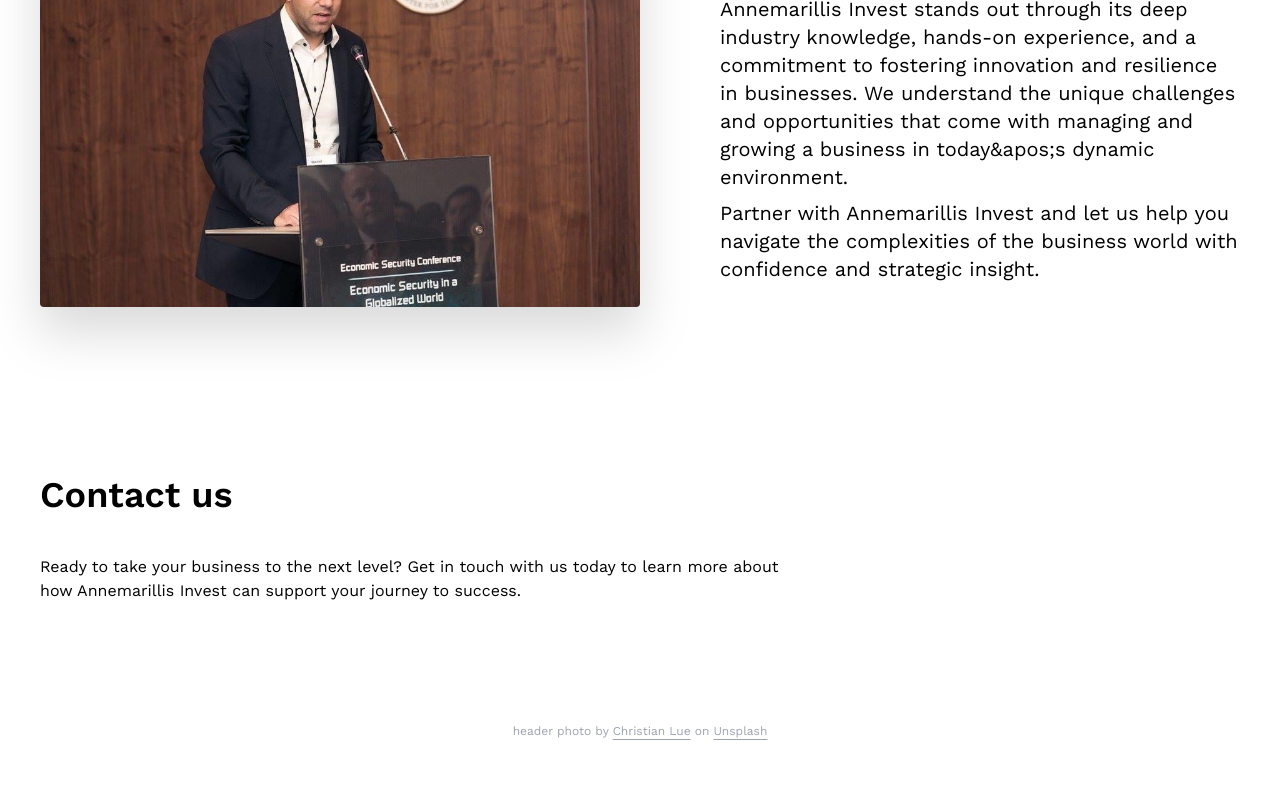
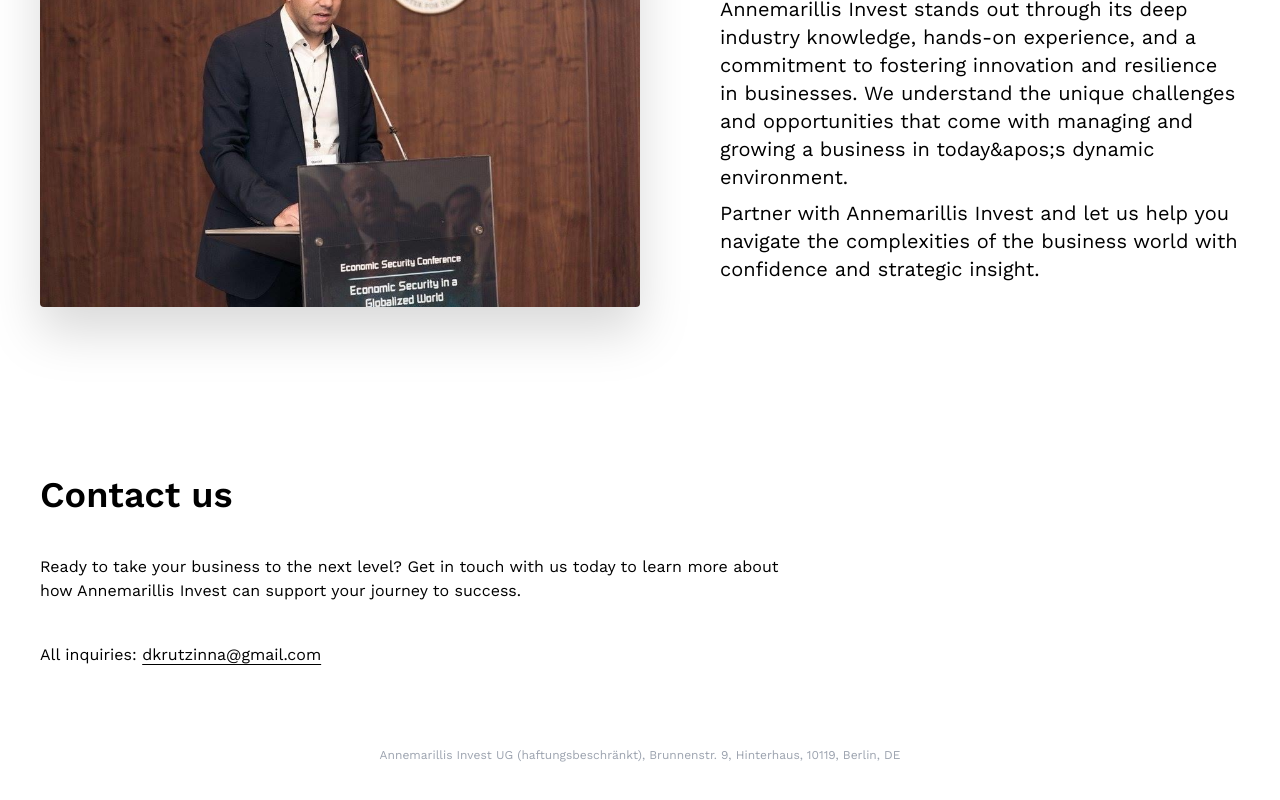
Before and after one commit to arsenyan/annemarilis-invest-web, a Next.js app: page / in a window 1280 px wide. Shown: the part 1852-2652 px from the top of the page. Built offline with nearby package versions, Linux system fonts and the light colour scheme.

Commit message:
small style updates and contact

```diff
--- a/app/components/Contact.tsx
+++ b/app/components/Contact.tsx
@@ -6,6 +6,9 @@ export default function Contact() {
          <h2 className="text-2xl lg:text-4xl font-semibold">Contact us</h2>
          <p className="max-w-3xl">Ready to take your business to the next level? Get in touch with us today to learn more about how Annemarillis Invest can support your journey to success.
          </p>
+         <p className="max-w-3xl">
+            All inquiries: <a href="dkrutzinna@gmail.com" className="underline underline-offset-4">dkrutzinna@gmail.com</a>
+         </p>
       </header>
    )
 }
--- a/app/components/Hero.tsx
+++ b/app/components/Hero.tsx
@@ -4,7 +4,7 @@ import Image from 'next/image';
 export default function Hero() {
    return (
       <main className="flex flex-col gap-10 lg:pt-32 p-10 lg:flex-row lg:justify-between border-b-2 border-gray-200 pb-20">
-         <div className="flex flex-col gap-8 order-last max-w-2xl lg:justify-between">
+         <div className="flex flex-col gap-8 max-w-2xl lg:justify-between">
             <h1 className="lg:text-6xl md:text-6xl text-4xl font-semibold text-red-700">Welcome to Annemarillis Invest</h1>
             <div className="flex flex-col gap-4">
                 <p className="text-xl">
@@ -17,7 +17,7 @@ export default function Hero() {
         </div>
 
          <Image
-            className="object-cover object-top w-full h-64 lg:h-1/2 lg:w-1/2 lg:order-last rotate-2 rounded drop-shadow-2xl"
+            className="object-cover object-top w-full h-64 lg:h-1/2 lg:w-1/2 rotate-2 rounded drop-shadow-2xl"
             src={'/Belarus.png'}
             alt="Picture of the author"
             width={500}
--- a/app/components/widgets/Footer.tsx
+++ b/app/components/widgets/Footer.tsx
@@ -2,8 +2,8 @@
 
 export default function Footer() {
    return (
-      <header className="p-20 flex justify-center">
-         <p className="text-xs text-gray-400">header photo by <a className="underline underline-offset-4" href="https://unsplash.com/@christianlue?utm_content=creditCopyText&utm_medium=referral&utm_source=unsplash">Christian Lue</a> on <a className="underline underline-offset-4" href="https://unsplash.com/photos/tunnel-with-turned-on-lights-a4g9gql5XUU?utm_content=creditCopyText&utm_medium=referral&utm_source=unsplash">Unsplash</a></p>
+      <header className="p-10 flex justify-center">
+         <p className="text-xs text-gray-400">Annemarillis Invest UG (haftungsbeschränkt), Brunnenstr. 9, Hinterhaus, 10119, Berlin, DE</p>
       </header>
    )
 }
```
